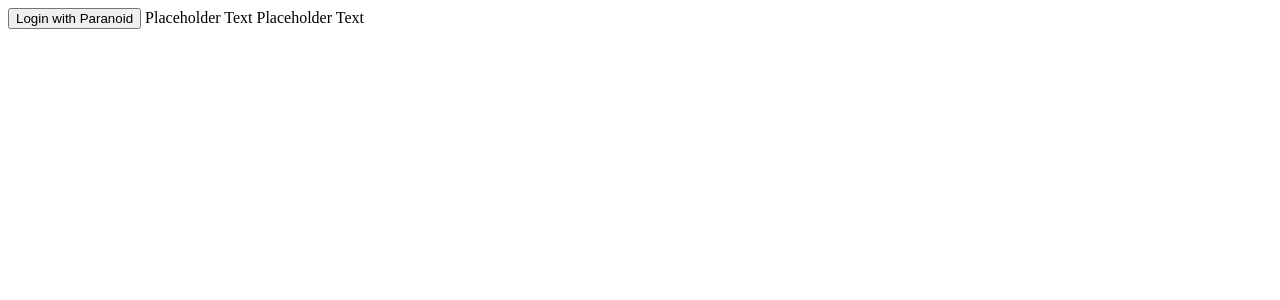
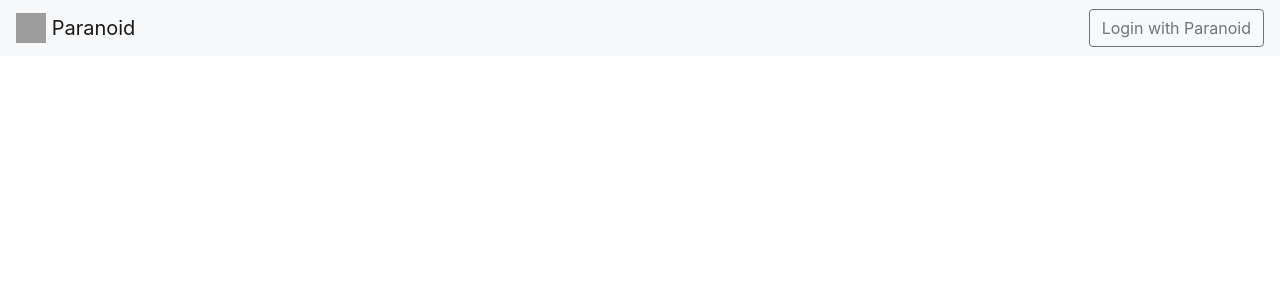
Before and after one commit to irvinlim/paranoid, a Django app: page / in a window 1280 px wide. Shown: the top 300 px of the page. Run offline with Django 3.2, Linux system fonts and the light colour scheme; some libraries are stand-ins or nearby versions; grey boxes are pictures that could not be loaded.

Commit message:
update sample app ui

```diff
--- a/sample-app/app/views.py
+++ b/sample-app/app/views.py
@@ -1,12 +1,13 @@
 from django.shortcuts import render
-
+from app.models import User
 
 # Create your views here.
 def index(request):
+    userlist = User.objects.all()
     if 'uid' in request.session:
-        context = {'uid':  request.session['uid']}
+        context = {'auth_uid':  request.session['uid'], 'users': userlist}
     else:
-        context = {'uid':  -1}
+        context = {'auth_uid':  -1, 'users': userlist}
     return render(request, 'index.html', context)
 
 def paranoid_mappings(request):
--- a/sample-app/templates/index.html
+++ b/sample-app/templates/index.html
@@ -2,13 +2,56 @@
 
 <html>
     <head>
-        <title>Sample App</title>
+        <title>Paranoid Sample App</title>
+        <link rel="stylesheet" href="https://stackpath.bootstrapcdn.com/bootstrap/4.3.1/css/bootstrap.min.css" integrity="sha384-ggOyR0iXCbMQv3Xipma34MD+dH/1fQ784/j6cY/iJTQUOhcWr7x9JvoRxT2MZw1T" crossorigin="anonymous">
     </head>
     <body>
-        {% csrf_token %}
-        <button id="login-btn">Login with Paranoid</button>
+
+        <nav class="navbar navbar-light bg-light">
+            <a class="navbar-brand" href="#">
+                <img src="/docs/4.3/assets/brand/bootstrap-solid.svg" width="30" height="30" class="d-inline-block align-top" alt="">
+                Paranoid
+            </a>
+            <div class="form-inline">
+                {% if auth_uid == -1 %}
+                    {% csrf_token %}
+                    <button id="login-btn" class="btn btn-outline-secondary my-2 my-sm-0">Login with Paranoid</button>
+                {% else %}
+                    Welcome,
+                    <paranoid uid="{{ auth_uid }}" attribute="first_name" class="ml-1 mr-1">Hidden Content</paranoid>
+                    <paranoid uid="{{ auth_uid }}" attribute="last_name">Hidden Content</paranoid>
+                    <button id="logout-btn" class="btn btn-outline-secondary my-2 my-sm-0 ml-2">Logout</button>
+                {% endif %}
+            </div>
+        </nav>
+
+        <div class="container">
+            <!-- Content here -->
+            {% for user in users %}
+                {% if forloop.counter0|divisibleby:4 %}
+                    {% if not forloop.first %}
+                        </div>
+                    {% endif %}
+                    <div class="row mt-2 mb-1">
+                {% endif %}
+                        <div class="col-3">
+                            <div class="card">
+                                <div class="card-body">
+                                    <h5 class="card-title"><paranoid uid="{{ user.uid }}" attribute="first_name">Hidden Content</paranoid></h5>
+                                    <h6 class="card-subtitle mb-2 text-muted"><paranoid uid="{{ user.uid }}" attribute="email">Hidden Content</paranoid></h6>
+                                    <p class="card-text"><paranoid uid="{{ user.uid }}" attribute="bio">Hidden Content</paranoid></p>
+                                </div>
+                            </div>
+                        </div>
+            {% endfor %}
+                    </div>
+        </div>
+
+
+
         <script type="text/javascript" src="{% static 'auth.js' %}"></script>
-        <paranoid uid="{{ uid }}" attribute="first_name">Placeholder Text</paranoid>
-        <paranoid uid="{{ uid }}" attribute="last_name">Placeholder Text</paranoid>
+        <script src="https://code.jquery.com/jquery-3.3.1.slim.min.js" integrity="sha384-q8i/X+965DzO0rT7abK41JStQIAqVgRVzpbzo5smXKp4YfRvH+8abtTE1Pi6jizo" crossorigin="anonymous"></script>
+        <script src="https://cdnjs.cloudflare.com/ajax/libs/popper.js/1.14.7/umd/popper.min.js" integrity="sha384-UO2eT0CpHqdSJQ6hJty5KVphtPhzWj9WO1clHTMGa3JDZwrnQq4sF86dIHNDz0W1" crossorigin="anonymous"></script>
+        <script src="https://stackpath.bootstrapcdn.com/bootstrap/4.3.1/js/bootstrap.min.js" integrity="sha384-JjSmVgyd0p3pXB1rRibZUAYoIIy6OrQ6VrjIEaFf/nJGzIxFDsf4x0xIM+B07jRM" crossorigin="anonymous"></script>
     </body>
 </html>
--- a/sample-app/templates/map.json
+++ b/sample-app/templates/map.json
@@ -1,4 +1,4 @@
 {
-    "placeholders": ["first_name", "last_name", "email", "image"],
+    "placeholders": ["first_name", "last_name", "email", "image", "bio"],
     "last_updated": 1574027849888
 }
```
